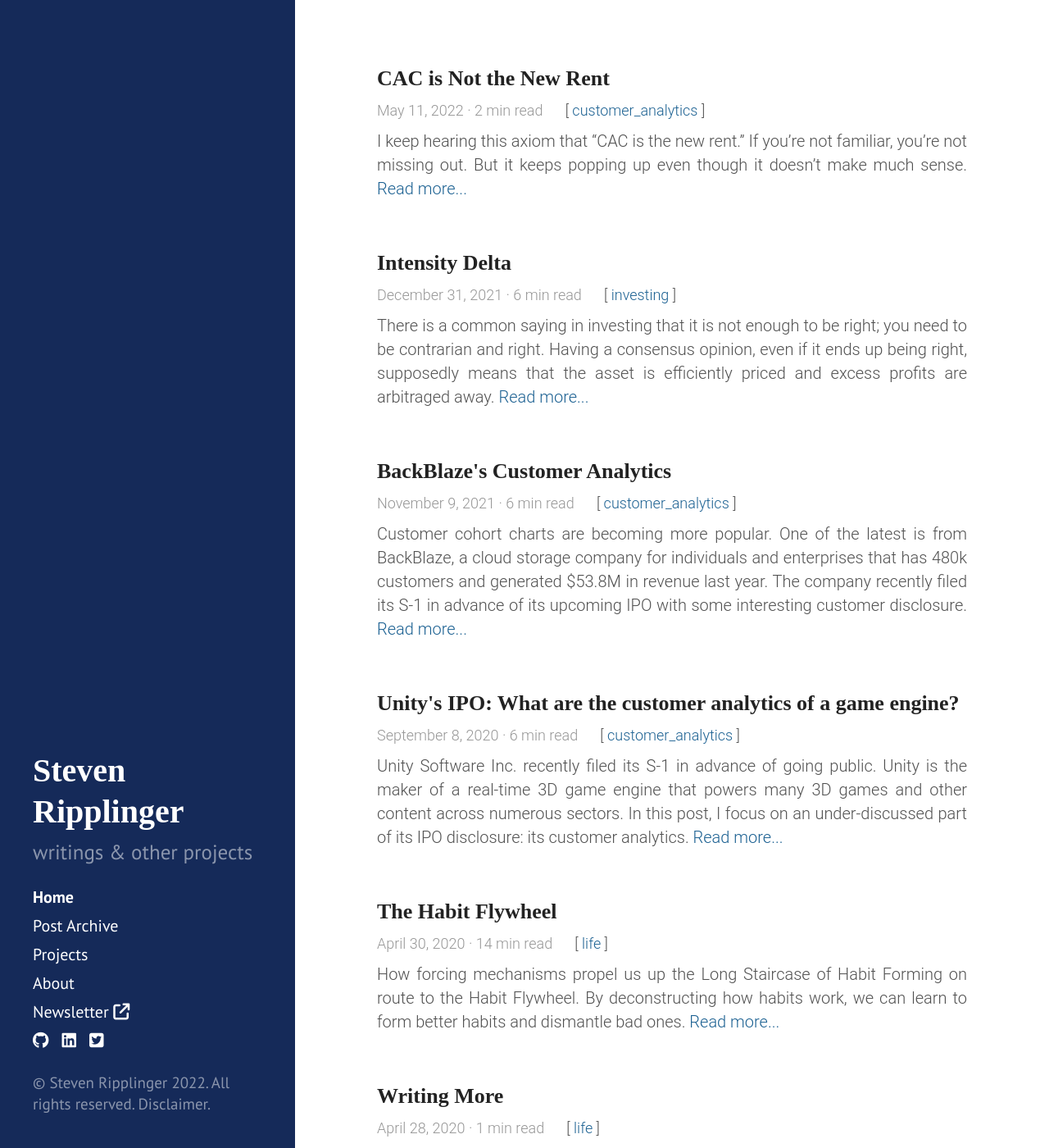
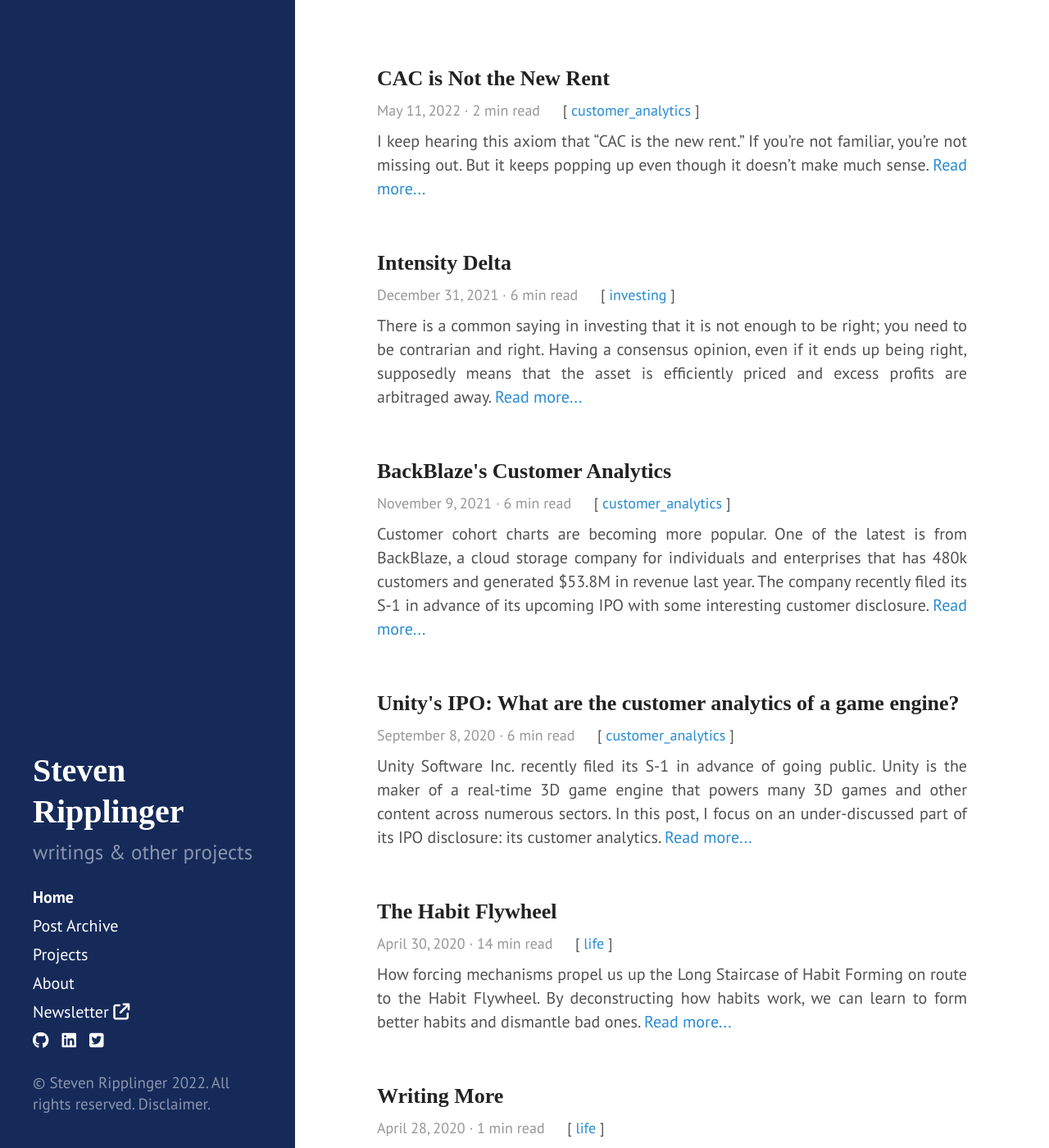
Before and after one commit to sripplin/website, a Jekyll site: the page built from index.html, in a window 1280 px wide and 1400 px high. Shown: the whole window at 82% size. Built offline with Jekyll 4.4.1, drawn with Linux system fonts in a browser that asks for light colours; nearby versions of some CDN libraries; the list of posts is cut into pages by our own code.

Commit message:
font sizeand link border test

```diff
--- a/css/hyde.css
+++ b/css/hyde.css
@@ -32,14 +32,14 @@
  */
 
 html {
-  font-family: "Roboto", serif, "Literata", "PT Sans", serif;
+  font-family: "PT Sans", serif, "Literata", "PT Sans", serif;
   font-weight: 300;
   text-align:justify;
 }
 
 @media (min-width: 38em) {
   html {
-    font-size: 17px;
+    font-size: 18px;
   }
 }
 @media (min-width: 48em) {
@@ -54,7 +54,7 @@
 }
 @media only screen and (max-device-width: 480px) {
   html {
-    font-size: 20px;
+    font-size: 18px;
     text-align:left;
   }
 }
@@ -185,13 +185,13 @@
 
 .post-content, .page-content, .excerpt, .custom_excerpt {
   text-align:justify;
-  line-height: 160%;
+  line-height: 175%;
 }
 
 @media only screen and (max-device-width: 480px) {
   .post-content, .page-content, .excerpt, .custom_excerpt {
     text-align:left;
-    line-height: 140%;
+    line-height: 175%;
   }
 }
 
@@ -206,9 +206,13 @@
 .theme-base-blue .sidebar {
   background-color: #152a59;
 }
-.theme-base-blue .content a,
 .theme-base-blue .related-posts li a:hover {
   color: #1c6192;
+}
+.theme-base-blue .content a {
+  text-decoration: none;
+  border-bottom: 2px;
+  border-bottom-color: #1c6192;
 }
 .theme-base-blue .content h1, h2, h3, h4, h5, h6,
 .theme-base-blue .post-title a {
```
